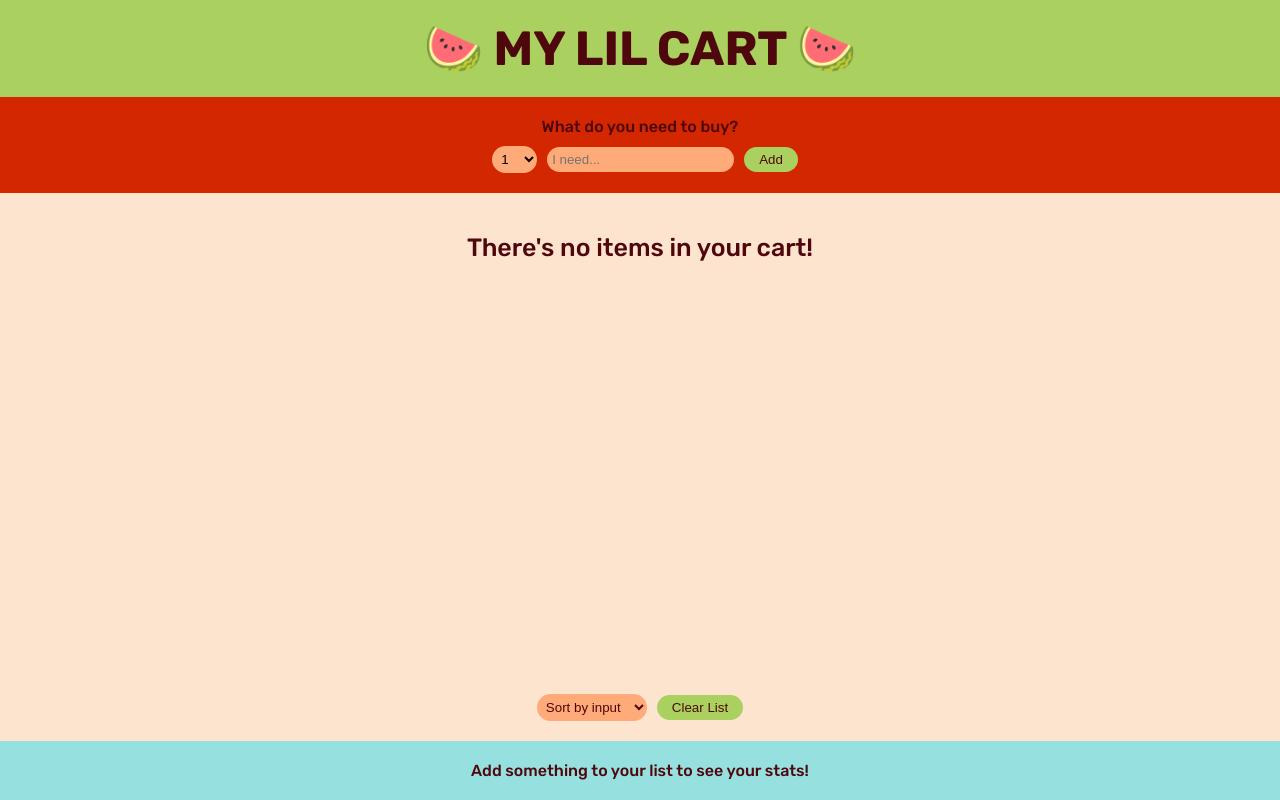
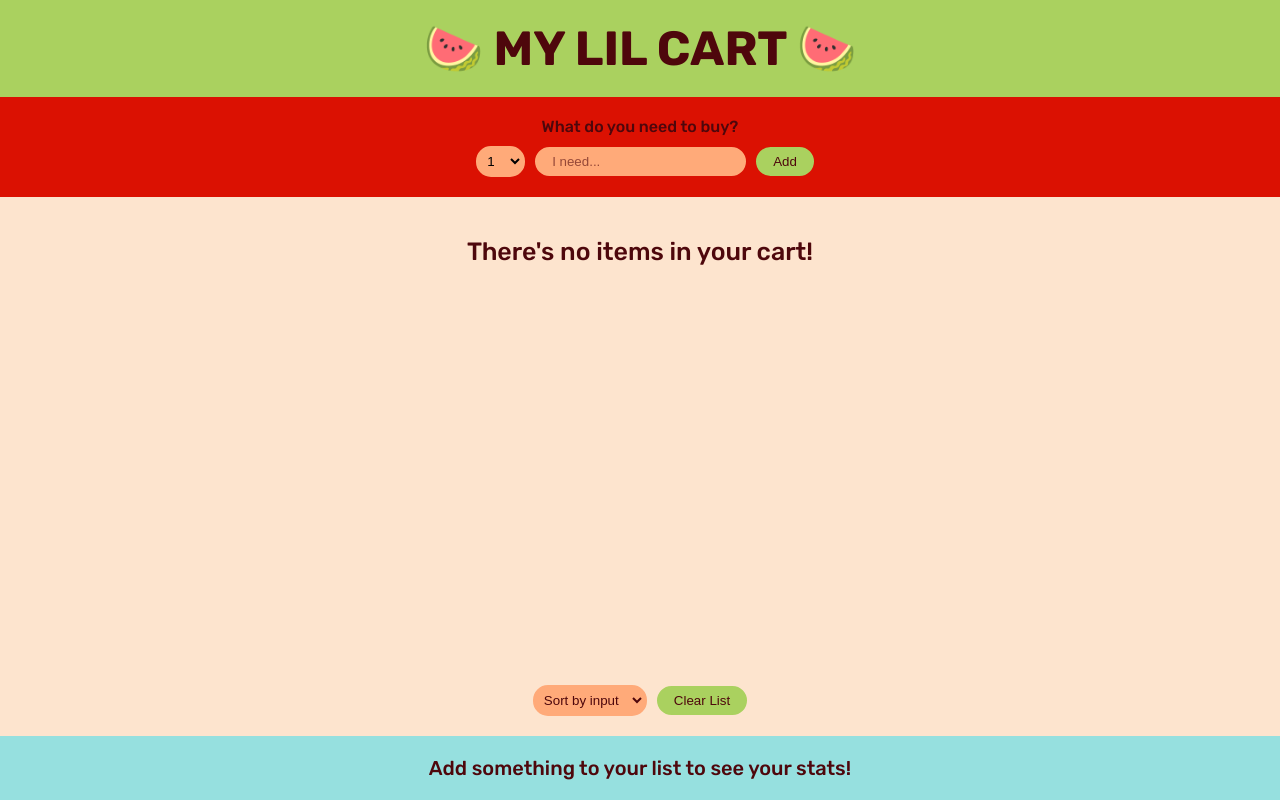
Before and after one commit to MarilisaMoio/my-lil-cart, a React (Create React App) app: page / in a window 1280 px wide. Built offline with nearby package versions, Linux system fonts and the light colour scheme.

Commit message:
style: minor changes to style

```diff
--- a/src/index.css
+++ b/src/index.css
@@ -16,7 +16,7 @@ ul, ol {
 :root{
   --main-dark: #4E070C;
   --main-light: #FDE4CE;
-  --red: #D22701;
+  --red: #db1102;
   --orange: #ffaa79;
   --green: #AAD15f;
   --light-blue: #96e0df;
@@ -48,6 +48,24 @@ main{
   display: grid;
   grid-template-rows: auto 1fr auto;
 }
+
+input,
+select{
+  border: 2px solid var(--orange);
+  &:focus{
+    border: 2px solid var(--green);
+    outline: none
+  }
+}
+
+button:not(ul button){
+  padding: 5px 15px;
+  border-radius: 15px;
+  background-color: var(--green);
+  font-weight: 500;
+  color:var(--main-dark);
+  border: 2px solid var(--green)
+}
 /* #endregion general */
 
 /* #region HEADER */
@@ -69,16 +87,12 @@ main{
       background-color: var(--orange);
       padding: 5px;
       border-radius: 15px;
-      &:active{
-        border-color: var(--green);
-      }
     }
-    & button{
+    & input{
       padding: 5px 15px;
-      border-radius: 15px;
-      background-color: var(--green);
-      font-weight: 500;
-      color:var(--main-dark)
+    }
+    & ::placeholder{
+      color: color-mix(in srgb, var(--main-dark) 60%, transparent 40%)
     }
   }
 
@@ -110,10 +124,13 @@ ul{
   gap: 1.2rem;
   justify-content: center;
   align-content: start;
+  & button{
+    background-color: transparent;
+  }
 }
 
 li * + *{
-  margin-left: 4px
+  margin-left: 4px;
 }
 
 input[type="checkbox"]{
@@ -128,17 +145,15 @@ input[type="checkbox"]{
   margin: 0 auto;
   margin-top: auto;
   & > * {
-    padding: 5px;
     border-radius: 15px;
     color: var(--main-dark)
   }
   & > select {
+    padding: 5px;
     background-color: var(--orange);
   }
   & button {
-    background-color: var(--green);
     margin-left: 10px;
-    padding: 5px 15px;
   }
 }
 /* #endregion LIST */
@@ -146,5 +161,6 @@ input[type="checkbox"]{
 /* #region STATS */
 .stats{
   background-color: var(--light-blue);
+  font-size: 20px;
 }
 /* #endregion STATS */
```
